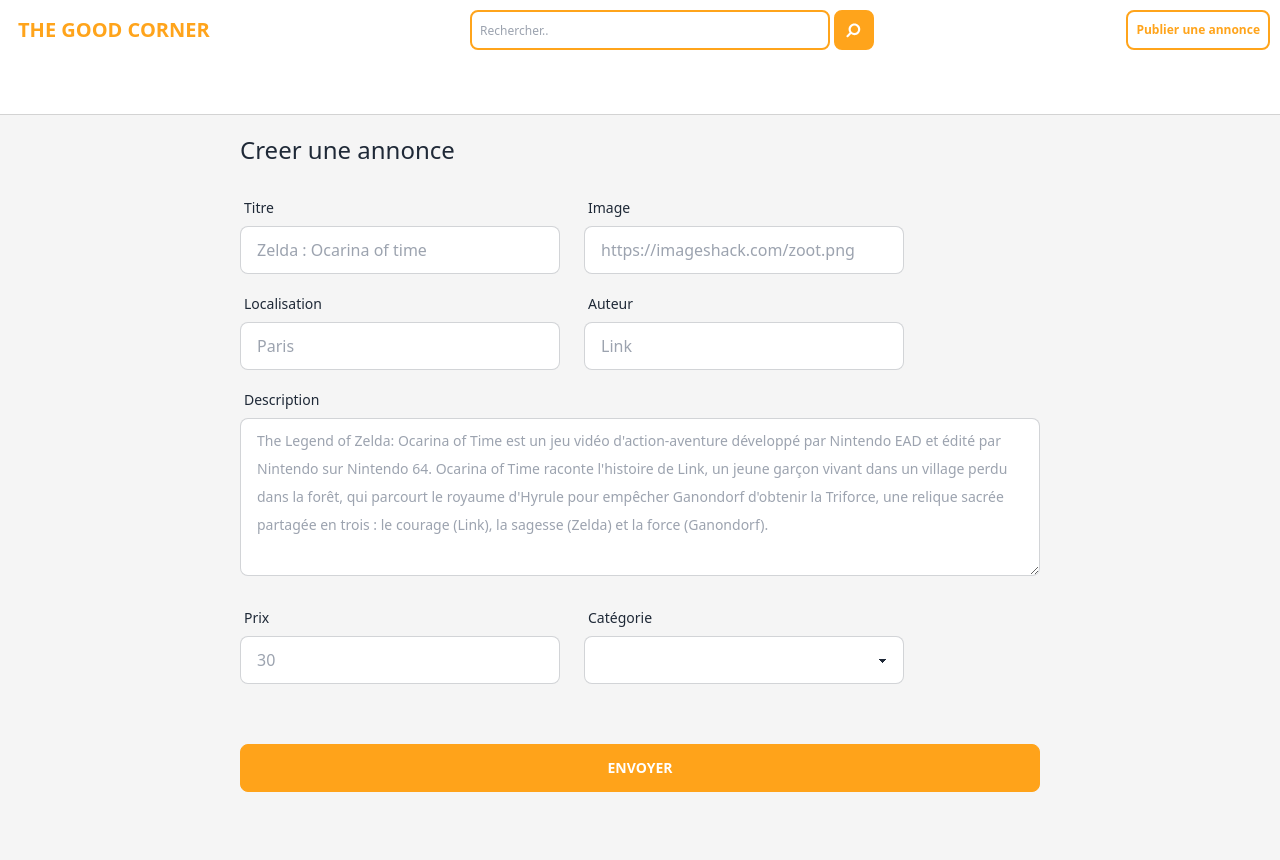
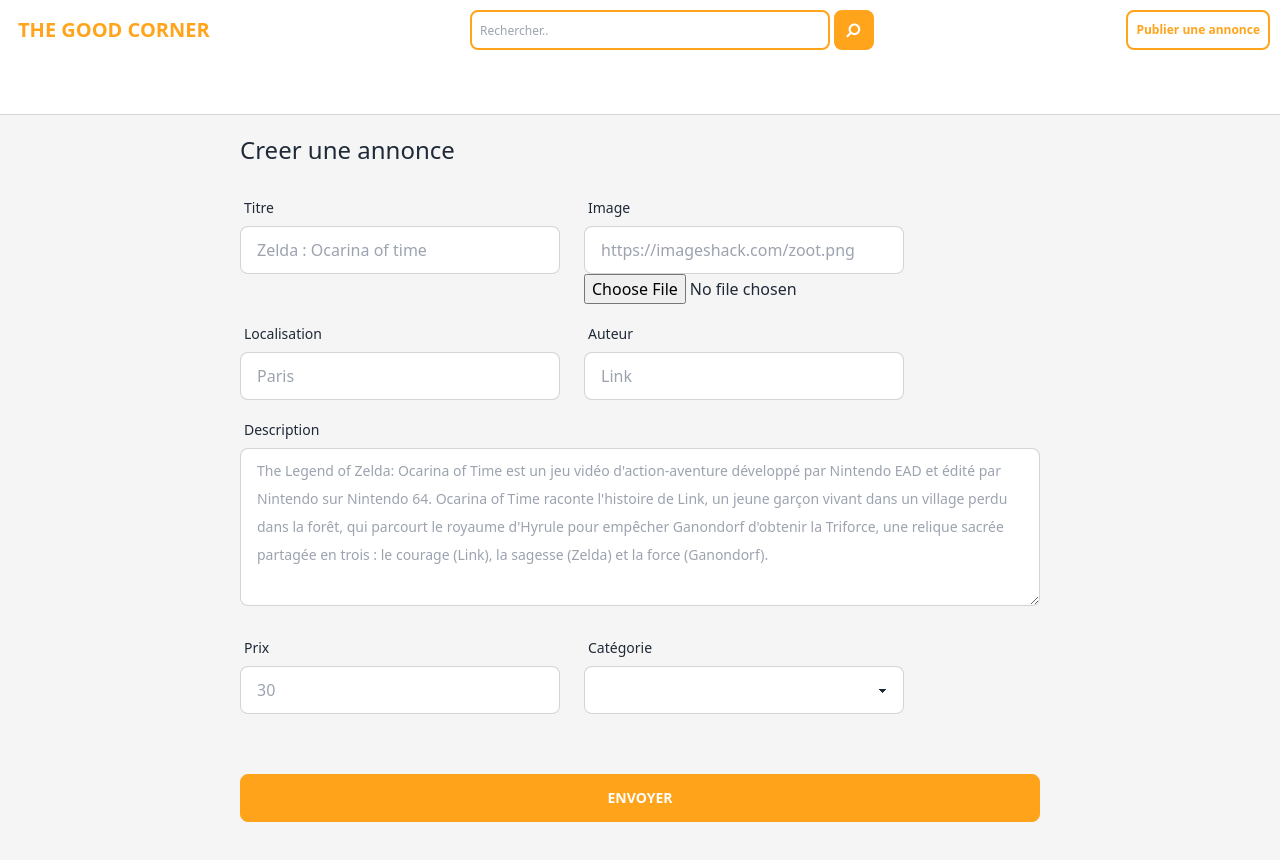
Before and after one commit to ComicScrip/the-good-corner, a Next.js app in the folder frontend/: page /newAd in a window 1280 px wide. Shown: the top 860 px of the page. Built offline with nearby package versions, Linux system fonts and the light colour scheme.

Commit message:
image upload

```diff
--- a/frontend/src/pages/newAd.tsx
+++ b/frontend/src/pages/newAd.tsx
@@ -13,6 +13,7 @@ export default function NewAd() {
   const { data } = useCategoriesQuery();
   const categories = data?.categories || [];
   const router = useRouter();
+  const [imagePreviewURL, setImagePreviewURL] = useState("");
 
   const handleSubmit = async (e: FormEvent<HTMLFormElement>) => {
     e.preventDefault();
@@ -50,11 +51,35 @@ export default function NewAd() {
             <input
               type="text"
               name="picture"
+              value={imagePreviewURL}
+              onChange={(e) => setImagePreviewURL(e.target.value)}
               id="picture"
               required
               placeholder="https://imageshack.com/zoot.png"
               className="input input-bordered w-full max-w-xs"
             />
+            <input
+              type="file"
+              onChange={(e) => {
+                console.log(e.target.files);
+
+                const imageToUpload = e.target.files?.[0];
+                if (imageToUpload) {
+                  const form = new FormData();
+                  form.append("file", imageToUpload);
+
+                  axios
+                    .post("http://localhost:8000/uploads", form)
+                    .then((res) => {
+                      console.log(res.data);
+                      setImagePreviewURL(res.data.url);
+                    });
+                }
+              }}
+            />
+            {imagePreviewURL && (
+              <img src={imagePreviewURL} alt="picture of the add" />
+            )}
           </div>
         </div>
 
```
Also changed, not shown: 1 other file (tests, documents, lock files or other folders).
